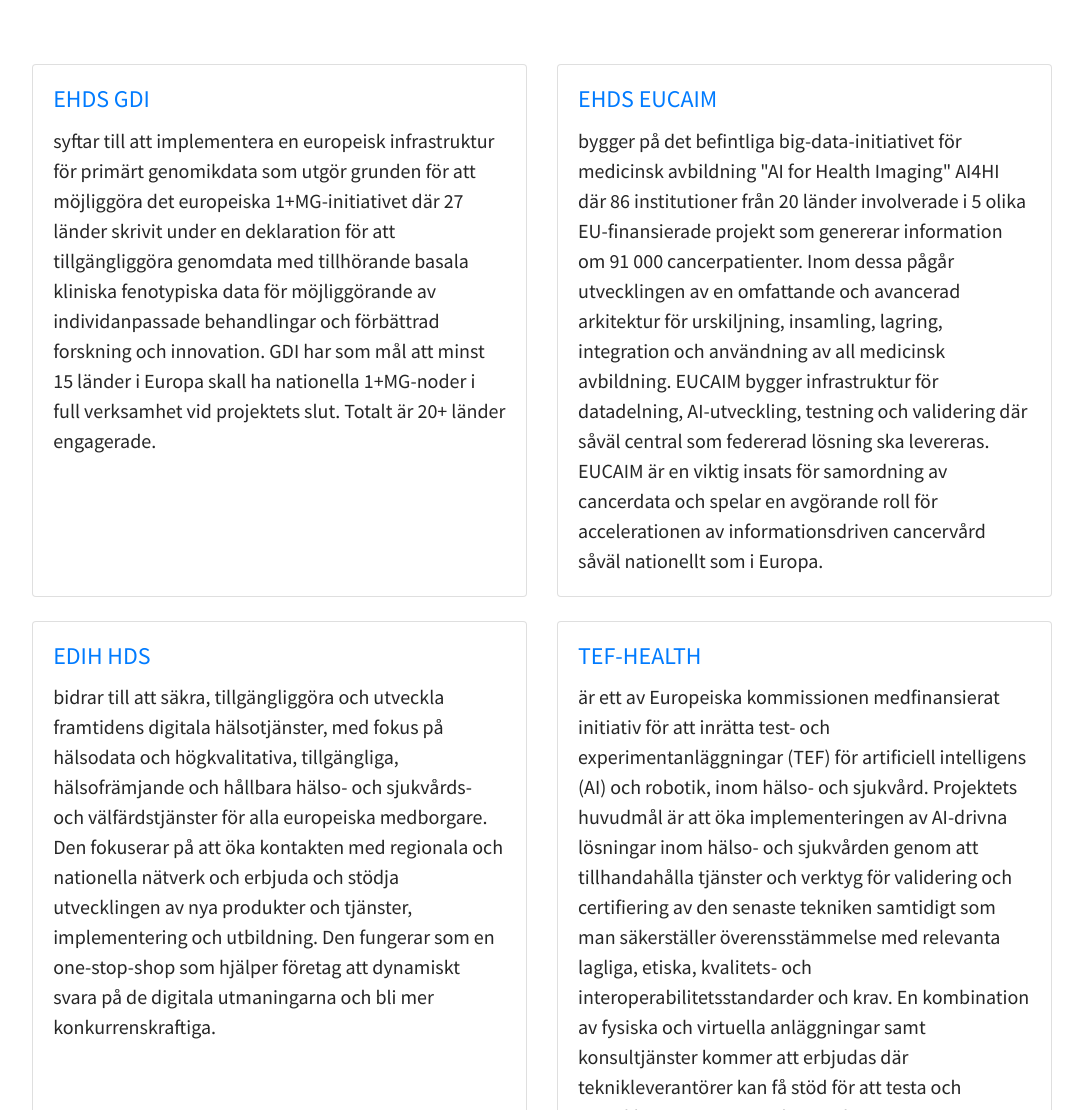
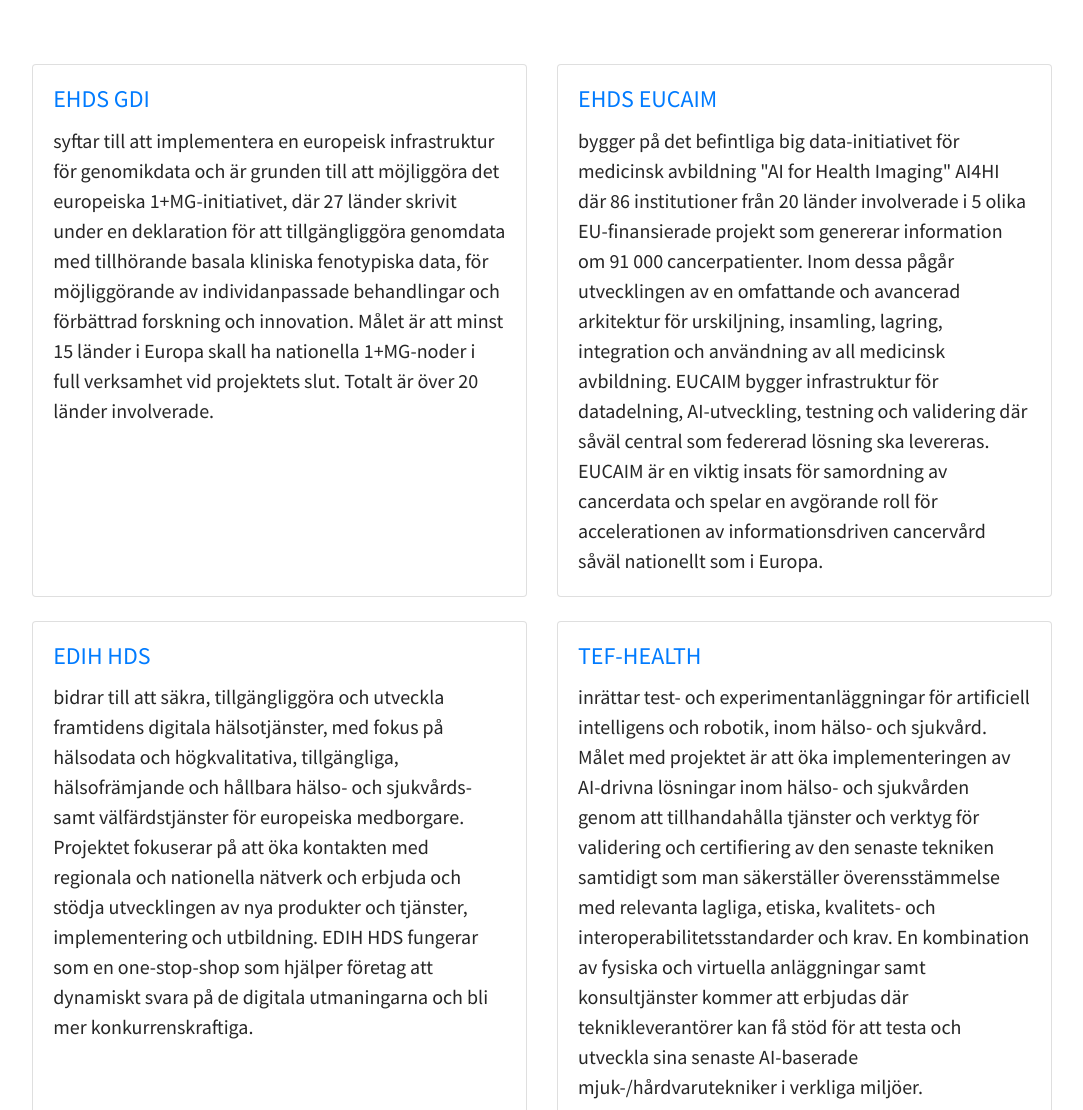
Before and after one commit to ScilifelabDataCentre/DIGIfor1Health_web, a Jekyll site: the page built from pages/projects.md, in a window 1280 px wide and 1400 px high. Shown: the part 290-1400 px from the top of the window, without its empty margins (98-1181 px from the left). Built offline with Jekyll 4.4.1, drawn with Linux system fonts in a browser that asks for light colours; a script that is not in the unit is left out; comment, search, counter and statistics services are not loaded; some of the changed text lies outside the part shown.

Commit message:
Update projects.md

```diff
--- a/pages/projects.md
+++ b/pages/projects.md
@@ -21,7 +21,7 @@ bootstrap: true
           <h4 class="card-title">
             <a href="https://gdi.onemilliongenomes.eu/">EHDS GDI</a>
           </h4>
-          <p class="card-text">syftar till att implementera en europeisk infrastruktur för primärt genomikdata som utgör grunden för att möjliggöra det europeiska 1+MG-initiativet där 27 länder skrivit under en deklaration för att tillgängliggöra genomdata med tillhörande basala kliniska fenotypiska data för möjliggörande av individanpassade behandlingar och förbättrad forskning och innovation.  GDI har som mål att minst 15 länder i Europa skall ha nationella 1+MG-noder i full verksamhet vid projektets slut. Totalt är 20+ länder engagerade. </p>
+          <p class="card-text">syftar till att implementera en europeisk infrastruktur för genomikdata och är grunden till att möjliggöra det europeiska 1+MG-initiativet, där 27 länder skrivit under en deklaration för att tillgängliggöra genomdata med tillhörande basala kliniska fenotypiska data, för möjliggörande av individanpassade behandlingar och förbättrad forskning och innovation. Målet är  att minst 15 länder i Europa skall ha nationella 1+MG-noder i full verksamhet vid projektets slut. Totalt är över 20 länder involverade. </p>
         </div>
       </div>
     </div>
@@ -32,7 +32,7 @@ bootstrap: true
           <h4 class="card-title">
             <a href="https://cancerimage.eu/">EHDS EUCAIM</a>
           </h4>
-          <p class="card-text">bygger på det befintliga big-data-initiativet för medicinsk avbildning "AI for Health Imaging" AI4HI där 86 institutioner från 20 länder involverade i 5 olika EU-finansierade projekt som genererar information om 91 000 cancerpatienter. Inom dessa pågår utvecklingen av en omfattande och avancerad arkitektur för urskiljning, insamling, lagring, integration och användning av all medicinsk avbildning.  EUCAIM bygger infrastruktur för datadelning, AI-utveckling, testning och validering där såväl central som federerad lösning ska levereras. EUCAIM är en viktig insats för samordning av cancerdata och spelar en avgörande roll för accelerationen av informationsdriven cancervård såväl nationellt som i Europa. </p>
+          <p class="card-text">bygger på det befintliga big data-initiativet för medicinsk avbildning "AI for Health Imaging" AI4HI där 86 institutioner från 20 länder involverade i 5 olika EU-finansierade projekt som genererar information om 91 000 cancerpatienter. Inom dessa pågår utvecklingen av en omfattande och avancerad arkitektur för urskiljning, insamling, lagring, integration och användning av all medicinsk avbildning. EUCAIM bygger infrastruktur för datadelning, AI-utveckling, testning och validering där såväl central som federerad lösning ska levereras. EUCAIM är en viktig insats för samordning av cancerdata och spelar en avgörande roll för accelerationen av informationsdriven cancervård såväl nationellt som i Europa.</p>
         </div>
       </div>
     </div>
@@ -43,7 +43,7 @@ bootstrap: true
           <h4 class="card-title">
             <a href="https://www.healthdatasweden.eu/">EDIH HDS</a>
           </h4>
-          <p class="card-text">bidrar till att säkra, tillgängliggöra och utveckla framtidens digitala hälsotjänster, med fokus på hälsodata och högkvalitativa, tillgängliga, hälsofrämjande och hållbara hälso- och sjukvårds- och välfärdstjänster för alla europeiska medborgare. Den fokuserar på att öka kontakten med regionala och nationella nätverk och erbjuda och stödja utvecklingen av nya produkter och tjänster, implementering och utbildning. Den fungerar som en one-stop-shop som hjälper företag att dynamiskt svara på de digitala utmaningarna och bli mer konkurrenskraftiga. </p>
+          <p class="card-text">bidrar till att säkra, tillgängliggöra och utveckla framtidens digitala hälsotjänster, med fokus på hälsodata och högkvalitativa, tillgängliga, hälsofrämjande och hållbara hälso- och sjukvårds- samt välfärdstjänster för europeiska medborgare. Projektet fokuserar på att öka kontakten med regionala och nationella nätverk och erbjuda och stödja utvecklingen av nya produkter och tjänster, implementering och utbildning. EDIH HDS fungerar som en one-stop-shop som hjälper företag att dynamiskt svara på de digitala utmaningarna och bli mer konkurrenskraftiga. </p>
         </div>
       </div>
     </div>
@@ -54,7 +54,7 @@ bootstrap: true
           <h4 class="card-title">
             <a href="https://tef-health.se/">TEF-HEALTH</a>
           </h4>
-          <p class="card-text">är ett av Europeiska kommissionen medfinansierat initiativ för att inrätta test- och experimentanläggningar (TEF) för artificiell intelligens (AI) och robotik, inom hälso- och sjukvård. Projektets huvudmål är att öka implementeringen av AI-drivna lösningar inom hälso- och sjukvården genom att tillhandahålla tjänster och verktyg för validering och certifiering av den senaste tekniken samtidigt som man säkerställer överensstämmelse med relevanta lagliga, etiska, kvalitets- och interoperabilitetsstandarder och krav. En kombination av fysiska och virtuella anläggningar samt konsultjänster kommer att erbjudas där teknikleverantörer kan få stöd för att testa och utveckla sina senaste AI-baserade mjuk-/hårdvarutekniker i verkliga miljöer.</p>
+          <p class="card-text">inrättar test- och experimentanläggningar för artificiell intelligens och robotik, inom hälso- och sjukvård. Målet med projektet är att öka implementeringen av AI-drivna lösningar inom hälso- och sjukvården genom att tillhandahålla tjänster och verktyg för validering och certifiering av den senaste tekniken samtidigt som man säkerställer överensstämmelse med relevanta lagliga, etiska, kvalitets- och interoperabilitetsstandarder och krav. En kombination av fysiska och virtuella anläggningar samt konsultjänster kommer att erbjudas där teknikleverantörer kan få stöd för att testa och utveckla sina senaste AI-baserade mjuk-/hårdvarutekniker i verkliga miljöer. </p>
         </div>
      </div>
     </div>
@@ -65,7 +65,7 @@ bootstrap: true
           <h4 class="card-title">
             <a href="https://genomicmedicine.se/">GMS</a>
           </h4>
-          <p class="card-text">är ett nationellt initiativ som syftar till att patienter i Sverige på ett jämlikt och kostnadseffektivt sätt ska få tillgång till bred gensekvensering för att möjliggöra bättre diagnostik och mer individanpassad vård, behandling och prevention. Fokusområden är sällsynta diagnoser, cancer, infektionssjukdomar samt komplexa sjukdomar. GMS leds av de sju regionerna med universitetssjukvård tillsammans med de sju universiteten med medicinska fakulteter. I samverkan ingår också de 14 övriga regionerna, näringslivet, patientorganisationer och SciLifeLab. GMS har även etablerat den Nationella Genomikplattformen för gemensam datadelning.</p>
+          <p class="card-text">är ett nationellt initiativ som syftar till att patienter i Sverige på ett jämlikt och kostnadseffektivt sätt ska få tillgång till bred gensekvensering för att möjliggöra bättre diagnostik och mer individanpassad vård, behandling och prevention. Fokusområden är sällsynta diagnoser, cancer, infektionssjukdomar och komplexa sjukdomar. GMS leds av de sju regionerna med universitetssjukvård tillsammans med de sju universiteten med medicinska fakulteter. I samverkan ingår också de 14 övriga regionerna, näringslivet, patientorganisationer och SciLifeLab. GMS har även etablerat den Nationella Genomikplattformen för gemensam datadelning.</p>
         </div>
       </div>
     </div>
@@ -77,7 +77,7 @@ bootstrap: true
           <h4 class="card-title">
             <a href="https://www.scilifelab.se">SciLifeLab</a>
           </h4>
-          <p class="card-text">är en nationell forskningsinfrastruktur för främjande av molekylär biovetenskaplig forskning som omfattar alla större universitet i Sverige. SciLifeLab erbjuder service inom exempelvis genomik, proteomik, metabolomik, mikroskopi, strukturbiologi, bioinformatik, single-cell biology, kemisk biologi och geneditering. Infrastrukturen erbjuder även utbildning inom olika spjutspetsteknologier, bioinformatik, datahantering, etc. Utöver expertis inom respektive EU-DIGITAL-finansierat projekt har SciLifeLab en koordinerande roll mellan dessa fyra EU-projekt och GMS.</p>
+          <p class="card-text">är en nationell forskningsinfrastruktur för främjande av molekylär biovetenskaplig forskning och omfattar alla större universitet i Sverige. SciLifeLab erbjuder service inom exempelvis genomik, proteomik, metabolomik, mikroskopi, strukturbiologi, bioinformatik, single-cell biology, kemisk biologi och geneditering. Infrastrukturen erbjuder även utbildning inom olika spjutspetsteknologier, bioinformatik, datahantering, etc. Utöver expertis inom respektive EU-DIGITAL-finansierat projekt har SciLifeLab en koordinerande roll mellan dessa fyra EU-projekt och GMS.</p>
         </div>
 
 
```
